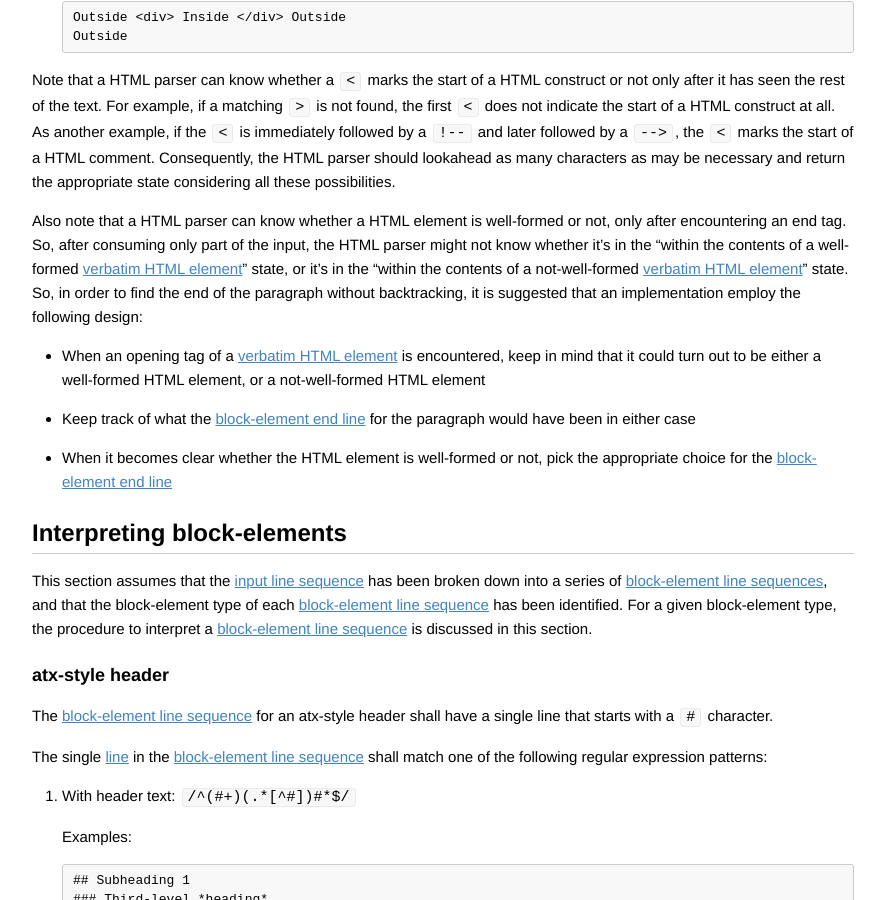
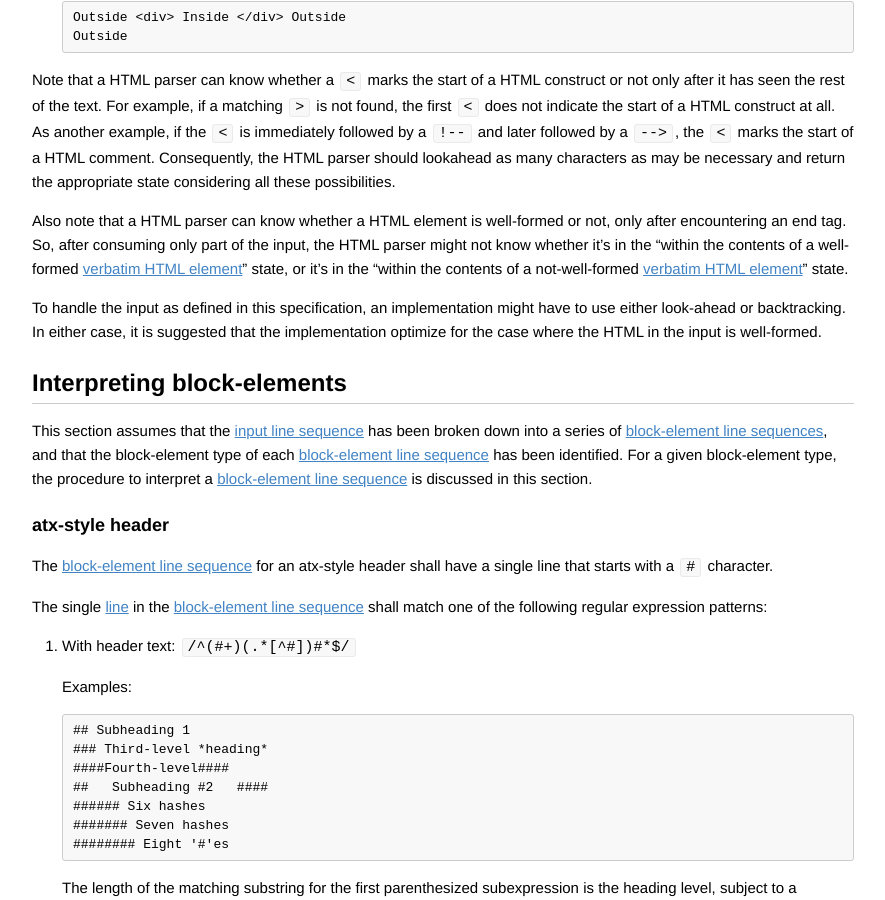
Before and after one commit to vfmd/vfmd-spec, a Jekyll site: the page built from specification.md, in a window 1280 px wide and 900 px high, scrolled down 13607 px. Shown: the whole window, without its empty margins (197-1082 px from the left). Built offline with Jekyll 4.4.1, drawn with Linux system fonts in a browser that asks for light colours; Markdown is read by kramdown in place of the engine named in the settings.

Commit message:
Change the suggestion for implementers regarding HTML-aware end of paragraph
The suggestion that existed before this commit was unimplementable.

```diff
--- a/specification.md
+++ b/specification.md
@@ -925,17 +925,12 @@ well-formed or not, only after encountering an end tag. So, after
 consuming only part of the input, the HTML parser might not know whether
 it's in the "within the contents of a well-formed [verbatim HTML
 element]" state, or it's in the "within the contents of a
-not-well-formed [verbatim HTML element]" state. So, in order to find the
-end of the paragraph without backtracking, it is suggested that an
-implementation employ the following design:
-
-  * When an opening tag of a [verbatim HTML element] is encountered,
-    keep in mind that it could turn out to be either a well-formed HTML
-    element, or a not-well-formed HTML element
-  * Keep track of what the [block-element end line] for the paragraph
-    would have been in either case
-  * When it becomes clear whether the HTML element is well-formed or
-    not, pick the appropriate choice for the [block-element end line]
+not-well-formed [verbatim HTML element]" state.
+
+To handle the input as defined in this specification, an implementation
+might have to use either look-ahead or backtracking. In either case, it
+is suggested that the implementation optimize for the case where the
+HTML in the input is well-formed.
 
 <h2 id="interpreting-block-elements">Interpreting block-elements</h2>
 
```
